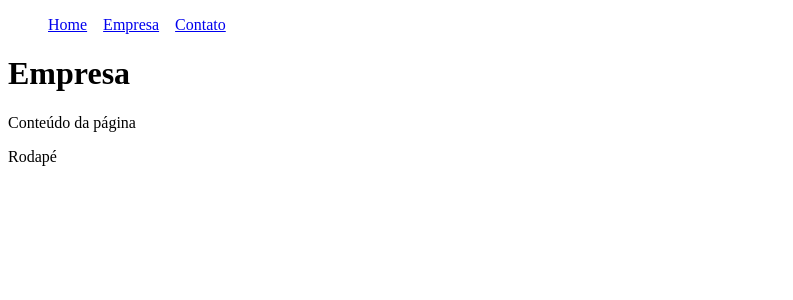
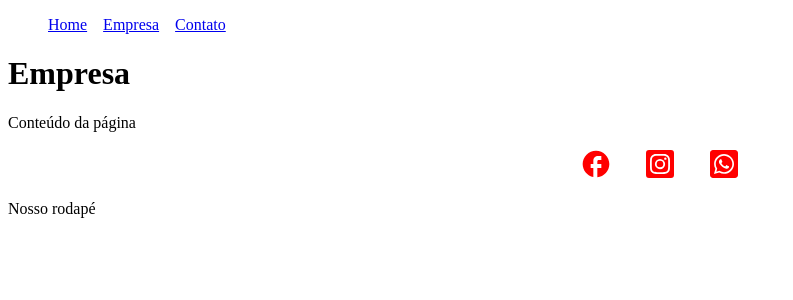
Before and after one commit to tonlopes21/novoprojetoreact, a React (Create React App) app: page /empresa in a window 1280 px wide. Shown: the top 300 px of the page, without its empty margins (0-793 px from the left). Built offline with nearby package versions, Linux system fonts and the light colour scheme.

Commit message:
Todo estudo para iniciar o site, foi feito até aqui. - Parte 1

```diff
--- a/package.json
+++ b/package.json
@@ -8,6 +8,7 @@
     "@testing-library/user-event": "^12.1.10",
     "react": "^17.0.2",
     "react-dom": "^17.0.2",
+    "react-icons": "^4.3.1",
     "react-router-dom": "^6.0.2",
     "react-scripts": "4.0.3",
     "web-vitals": "^1.0.1"
--- a/src/Components/layout/Footer.js
+++ b/src/Components/layout/Footer.js
@@ -1,5 +1,31 @@
+import { MdFacebook, MdSocialDistance } from "react-icons/md";
+import { FaInstagramSquare } from "react-icons/fa";
+import { FaWhatsappSquare } from "react-icons/fa";
+import styles from './Footer.module.css'
+
+
 function Footer(){
 
-    return <footer>Rodapé</footer>
+    return (
+        <footer>
+        <ul className={styles.social_list}>
+            <li>
+            <MdFacebook />
+            </li>
+            <li>
+            <FaInstagramSquare/>
+            </li>
+            <li>
+            <FaWhatsappSquare/>
+            </li>
+
+
+        </ul>
+        <p>Nosso rodapé</p>
+
+     </footer>
+
+
+    )
 }
 export default Footer
--- /dev/null
+++ b/src/Components/layout/Footer.module.css
@@ -0,0 +1,17 @@
+.social_list{
+    display:flex ; /*vai deixar um do lado do outro*/
+    justify-content: center;
+    align-items: center;
+    list-style: none;
+}
+
+.social_list li{
+    margin: 0 1em;
+
+}
+
+.social_list svg{
+    font-size: 2em;
+    cursor:pointer;
+    color: red;
+}
```
Also changed, not shown: 2 other files (tests, documents, lock files or other folders).
